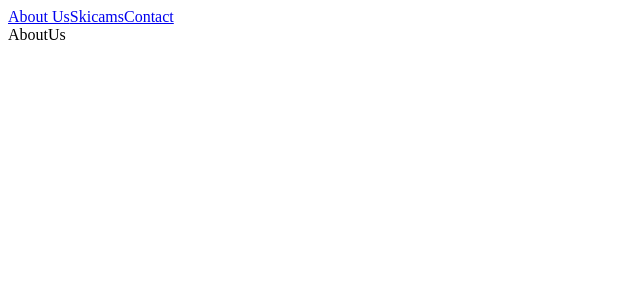
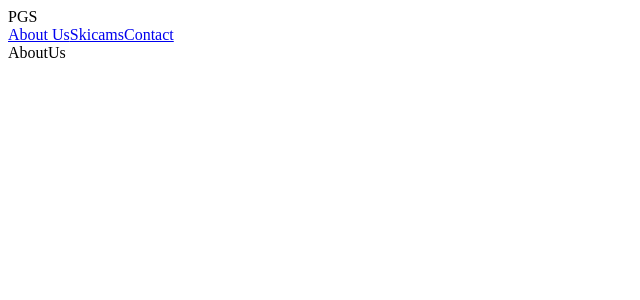
Before and after one commit to Drego31/skicams, a Vue app: page / in a window 1280 px wide. Shown: the top 300 px of the page, without its empty margins (0-640 px from the left). Built offline with nearby package versions, Linux system fonts and the light colour scheme.

Commit message:
adding logo and nav to m-header

```diff
--- a/src/components/molecules/Header.vue
+++ b/src/components/molecules/Header.vue
@@ -1,8 +1,11 @@
 <template>
   <div class="m-header">
-    <router-link class="a-link f-menu" to="/">About Us</router-link>
-    <router-link class="a-link f-menu" to="/skicams">Skicams</router-link>
-    <router-link class="a-link f-menu" to="/contact">Contact</router-link>
+    <div class="a-logo">PGS</div>
+    <div class="m-nav">
+      <router-link class="a-link f-menu" to="/">About Us</router-link>
+      <router-link class="a-link f-menu" to="/skicams">Skicams</router-link>
+      <router-link class="a-link f-menu" to="/contact">Contact</router-link>
+    </div>
   </div>
 </template>
 
```
